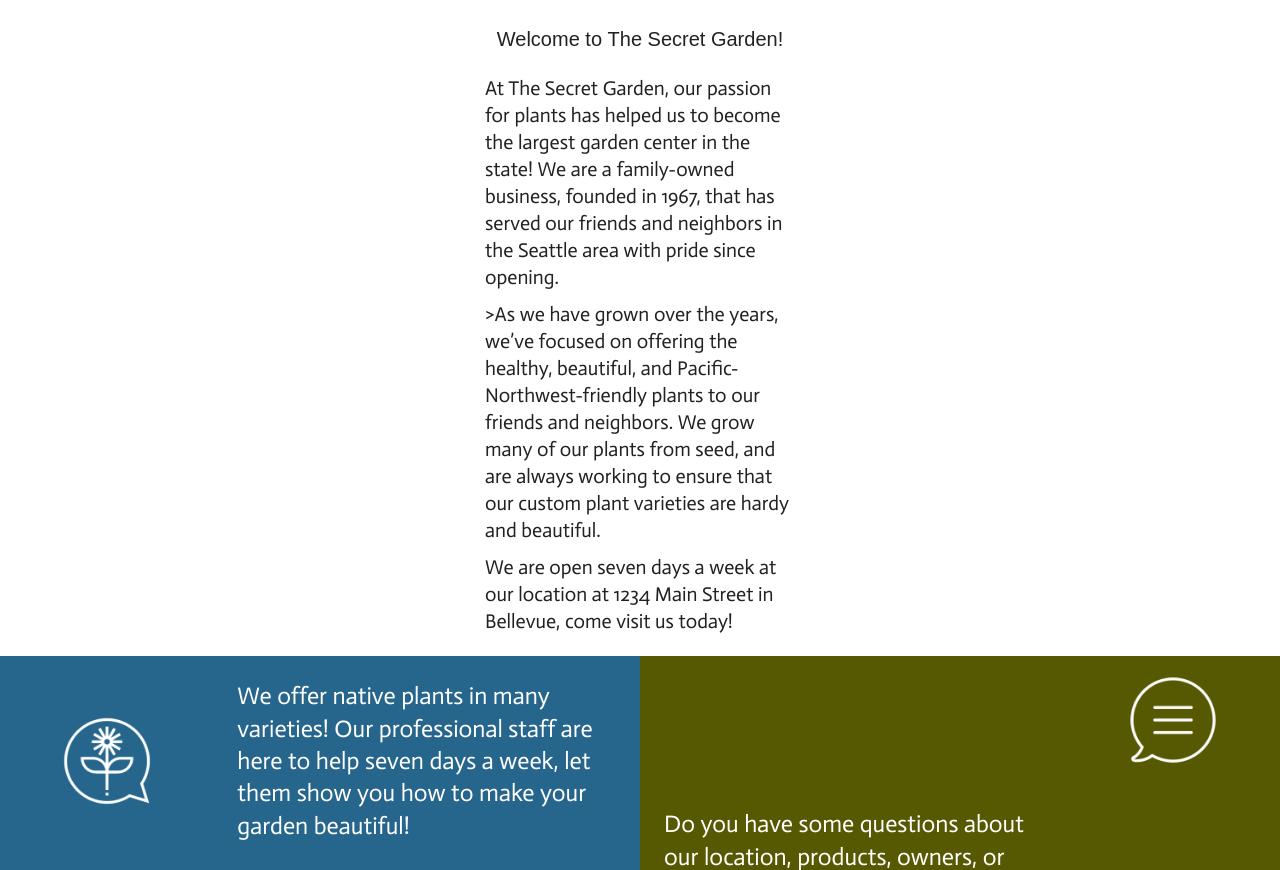
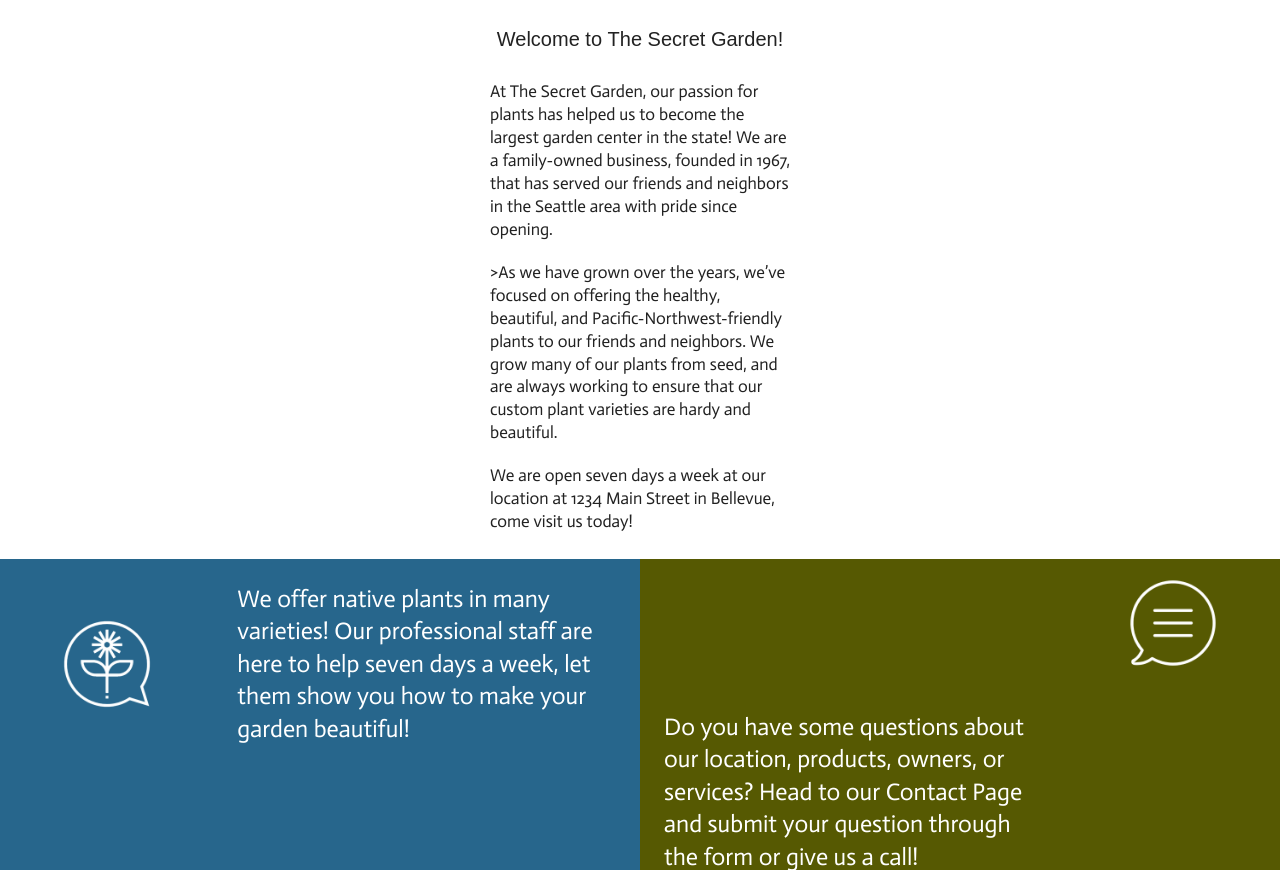
Before and after one commit to 1227427541/3.1_Activity, a plain HTML site: page index.html in a window 1280 px wide. Shown: the part 885-1755 px from the top of the page. Drawn offline with Linux system fonts and the light colour scheme; a web font is replaced by a local one.

Commit message:
Update styles.css

```diff
--- a/styles.css
+++ b/styles.css
@@ -135,11 +135,9 @@ p{
 margin: 0 auto;
 }
 #homeMain p{
-display: flex;
-flex-wrap: wrap;
-font-size: 20px;
+font-size: 17px;
 max-width: 320px;
-padding: 5px;
+padding: 10px;
 }
 #aboutPlants{
 background-color: var(--blue);
@@ -217,7 +215,7 @@ margin: 1rem auto;
 display: block;
 }
 #aboutPlants{
-    margin-bottom: 1rem;
+margin-bottom: 1rem;
 }
 #aboutPlants img, #contactUs img{
 width: 40%;
```
